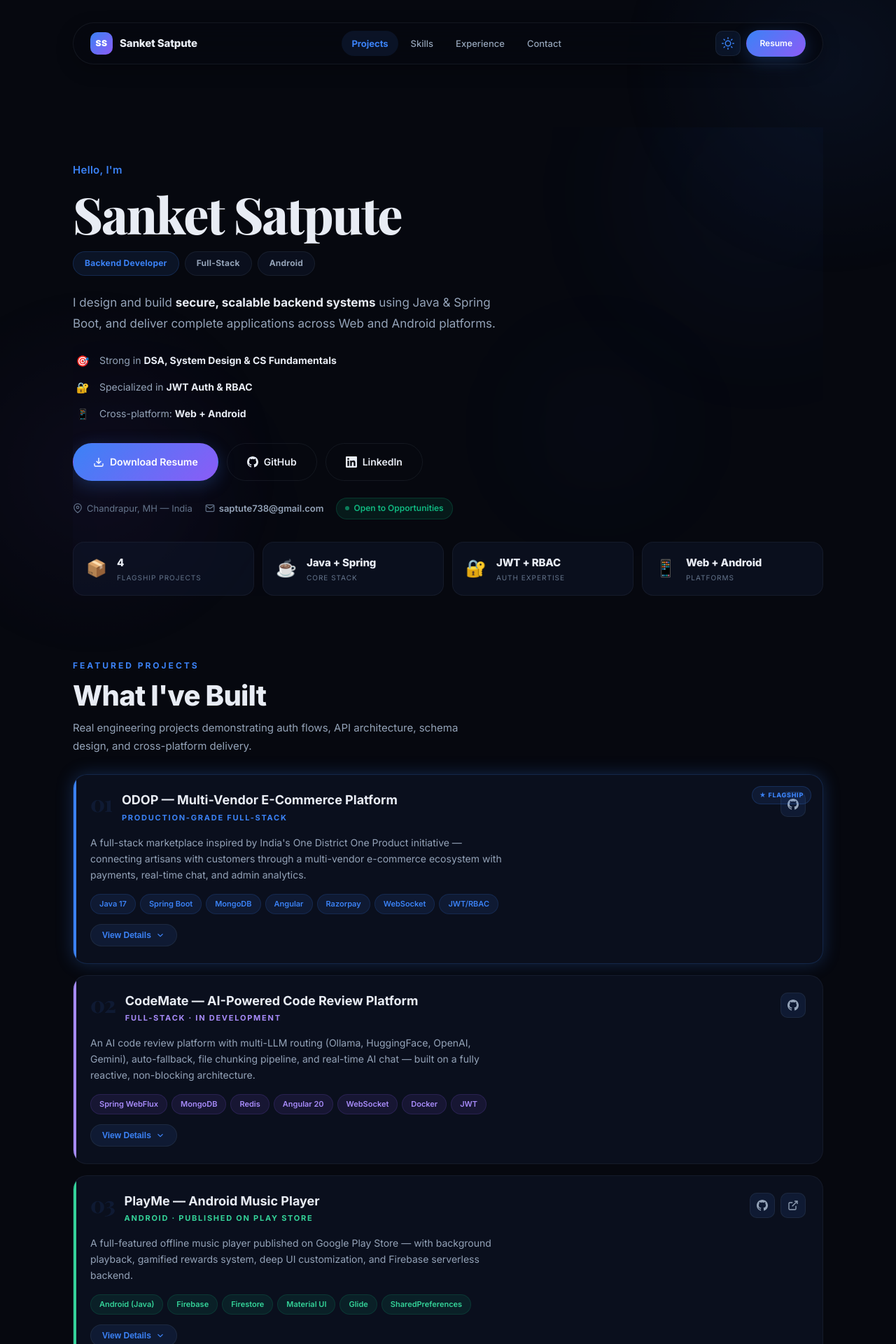
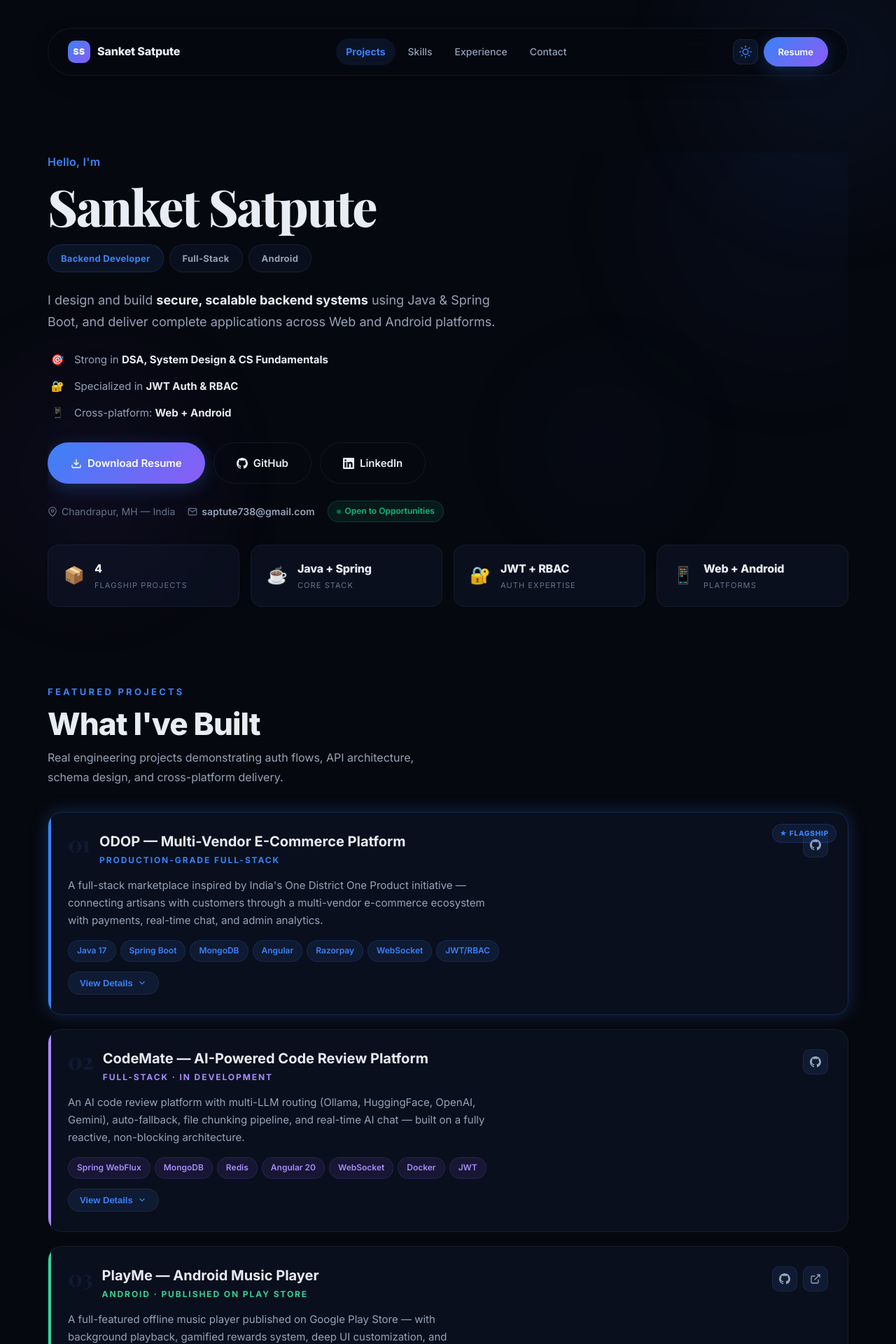
Before and after one commit to sanket-satpute/portfolio-new-3, a React (Vite) app: page / in a window 1280 px wide. Shown: the top 1920 px of the page at 70% size. Built offline with nearby package versions, Linux system fonts and the light colour scheme.

Commit message:
style: increase sizing across all sections for premium spacious feel

```diff
--- a/src/index.css
+++ b/src/index.css
@@ -177,12 +177,12 @@ ul {
    LAYOUT
    ================================================================ */
 .page {
-  max-width: 1120px;
+  max-width: 1200px;
   margin: 0 auto;
-  padding: 32px 24px 80px;
+  padding: 40px 28px 100px;
   display: flex;
   flex-direction: column;
-  gap: 90px;
+  gap: 110px;
 }
 
 /* ================================================================
@@ -225,7 +225,7 @@ ul {
   -webkit-backdrop-filter: blur(20px);
   background: var(--nav-bg);
   border-radius: 999px;
-  padding: 10px 24px;
+  padding: 12px 28px;
   border: 1px solid var(--glass-border);
   box-shadow: var(--shadow-soft);
   transition: all 0.3s ease;
@@ -241,7 +241,7 @@ ul {
   align-items: center;
   gap: 10px;
   font-weight: 800;
-  font-size: 15px;
+  font-size: 16px;
   letter-spacing: -0.01em;
 }
 
@@ -267,7 +267,7 @@ ul {
 .nav-links {
   display: flex;
   gap: 4px;
-  font-size: 13px;
+  font-size: 14px;
 }
 
 .nav-links a {
@@ -371,11 +371,11 @@ ul {
    BUTTONS
    ================================================================ */
 .btn {
-  padding: 10px 20px;
+  padding: 12px 24px;
   border-radius: 999px;
   border: 1px solid var(--glass-border);
   font-weight: 600;
-  font-size: 13px;
+  font-size: 14px;
   background: var(--bg-card);
   color: var(--text);
   cursor: pointer;
@@ -408,8 +408,8 @@ ul {
 }
 
 .btn--lg {
-  padding: 14px 28px;
-  font-size: 14px;
+  padding: 16px 32px;
+  font-size: 15px;
 }
 
 .btn--outline {
@@ -448,8 +448,8 @@ ul {
 }
 
 .btn--nav-resume {
-  font-size: 12px;
-  padding: 8px 18px;
+  font-size: 13px;
+  padding: 9px 20px;
 }
 
 /* ================================================================
@@ -457,7 +457,7 @@ ul {
    ================================================================ */
 .hero {
   position: relative;
-  padding: 48px 0 0;
+  /* padding: 56px 0 0; */
   overflow: hidden;
 }
 
@@ -568,7 +568,7 @@ ul {
 }
 
 .hero-greeting {
-  font-size: 15px;
+  font-size: 16px;
   font-weight: 600;
   color: var(--accent);
   letter-spacing: 0.02em;
@@ -590,9 +590,9 @@ ul {
 }
 
 .role-badge {
-  padding: 6px 16px;
+  padding: 8px 18px;
   border-radius: 999px;
-  font-size: 12px;
+  font-size: 13px;
   font-weight: 700;
   border: 1px solid var(--glass-border);
   background: var(--bg-card);
@@ -607,7 +607,7 @@ ul {
 }
 
 .hero-pitch {
-  font-size: 17px;
+  font-size: 18px;
   color: var(--text-secondary);
   max-width: 640px;
   line-height: 1.75;
@@ -628,7 +628,7 @@ ul {
   display: flex;
   align-items: center;
   gap: 10px;
-  font-size: 14px;
+  font-size: 15px;
   color: var(--text-secondary);
 }
 
@@ -657,7 +657,7 @@ ul {
   display: flex;
   flex-wrap: wrap;
   gap: 18px;
-  font-size: 13px;
+  font-size: 14px;
   color: var(--text-muted);
   align-items: center;
 }
@@ -719,8 +719,8 @@ ul {
 /* Proof Grid */
 .proof-grid {
   display: grid;
-  grid-template-columns: repeat(auto-fit, minmax(160px, 1fr));
-  gap: 12px;
+  grid-template-columns: repeat(auto-fit, minmax(180px, 1fr));
+  gap: 16px;
   margin-top: 8px;
 }
 
@@ -728,7 +728,7 @@ ul {
   display: flex;
   align-items: center;
   gap: 14px;
-  padding: 16px 18px;
+  padding: 20px 22px;
   border-radius: 16px;
   background: var(--bg-card);
   border: 1px solid var(--border);
@@ -749,13 +749,13 @@ ul {
 }
 
 .proof-value {
-  font-size: 15px;
+  font-size: 16px;
   font-weight: 800;
   letter-spacing: -0.01em;
 }
 
 .proof-label {
-  font-size: 10px;
+  font-size: 11px;
   color: var(--text-muted);
   text-transform: uppercase;
   letter-spacing: 0.1em;
@@ -768,7 +768,7 @@ ul {
 .section {
   display: flex;
   flex-direction: column;
-  gap: 28px;
+  gap: 36px;
 }
 
 .section-head {
@@ -778,7 +778,7 @@ ul {
 }
 
 .section-label {
-  font-size: 12px;
+  font-size: 13px;
   text-transform: uppercase;
   letter-spacing: 0.25em;
   color: var(--accent);
@@ -786,7 +786,7 @@ ul {
 }
 
 .section h2 {
-  font-size: clamp(26px, 3.5vw, 40px);
+  font-size: clamp(30px, 4vw, 44px);
   font-weight: 800;
   letter-spacing: -0.02em;
   line-height: 1.15;
@@ -795,7 +795,7 @@ ul {
 .section-sub {
   color: var(--text-secondary);
   max-width: 560px;
-  font-size: 15px;
+  font-size: 16px;
 }
 
 /* ================================================================
@@ -803,7 +803,7 @@ ul {
    ================================================================ */
 .project-grid {
   display: grid;
-  gap: 16px;
+  gap: 20px;
 }
 
 .project-card {
@@ -858,7 +858,7 @@ ul {
   position: absolute;
   top: 16px;
   right: 16px;
-  font-size: 9px;
+  font-size: 10px;
   font-weight: 800;
   letter-spacing: 0.08em;
   color: var(--accent);
@@ -869,7 +869,7 @@ ul {
 }
 
 .project-card-inner {
-  padding: 24px;
+  padding: 28px;
 }
 
 .project-header {
@@ -900,13 +900,13 @@ ul {
 }
 
 .project-header h3 {
-  font-size: 18px;
+  font-size: 20px;
   font-weight: 700;
   line-height: 1.3;
 }
 
 .project-type {
-  font-size: 11px;
+  font-size: 12px;
   letter-spacing: 0.16em;
   text-transform: uppercase;
   font-weight: 700;
@@ -960,7 +960,7 @@ ul {
   color: var(--text-secondary);
   max-width: 600px;
   line-height: 1.65;
-  font-size: 14px;
+  font-size: 15px;
 }
 
 /* Chips */
@@ -973,7 +973,7 @@ ul {
 .chip {
   padding: 4px 12px;
   border-radius: 999px;
-  font-size: 11px;
+  font-size: 12px;
   font-weight: 600;
   border: 1px solid var(--glass-border);
   background: var(--bg-card);
@@ -1016,7 +1016,7 @@ ul {
   border: 1px solid var(--glass-border);
   background: var(--accent-soft);
   color: var(--accent);
-  font-size: 12px;
+  font-size: 13px;
   font-weight: 600;
   cursor: pointer;
   transition: all 0.25s ease;
@@ -1041,7 +1041,7 @@ ul {
 }
 
 .project-label {
-  font-size: 11px;
+  font-size: 12px;
   text-transform: uppercase;
   letter-spacing: 0.18em;
   color: var(--accent);
@@ -1052,7 +1052,7 @@ ul {
 .project-columns ul {
   display: grid;
   gap: 8px;
-  font-size: 13px;
+  font-size: 14px;
   color: var(--text-secondary);
 }
 
@@ -1066,7 +1066,7 @@ ul {
   color: var(--accent);
   font-weight: 700;
   flex-shrink: 0;
-  font-size: 12px;
+  font-size: 13px;
   margin-top: 2px;
 }
 
@@ -1075,13 +1075,13 @@ ul {
    ================================================================ */
 .skills-grid {
   display: grid;
-  gap: 14px;
+  gap: 18px;
   grid-template-columns: repeat(auto-fit, minmax(260px, 1fr));
 }
 
 .skill-card {
   border-radius: 20px;
-  padding: 24px;
+  padding: 28px;
   background: var(--bg-card);
   border: 1px solid var(--border);
   transition: all 0.3s ease;
@@ -1103,7 +1103,7 @@ ul {
   position: absolute;
   top: 12px;
   right: 12px;
-  font-size: 9px;
+  font-size: 10px;
   font-weight: 800;
   letter-spacing: 0.08em;
   color: var(--accent);
@@ -1126,12 +1126,12 @@ ul {
 }
 
 .skill-card-header h3 {
-  font-size: 16px;
+  font-size: 18px;
   font-weight: 700;
 }
 
 .skill-desc {
-  font-size: 12px;
+  font-size: 13px;
   color: var(--text-muted);
   margin-top: 2px;
 }
@@ -1141,13 +1141,13 @@ ul {
    ================================================================ */
 .approach-grid {
   display: grid;
-  gap: 14px;
+  gap: 18px;
   grid-template-columns: repeat(auto-fit, minmax(240px, 1fr));
 }
 
 .approach-card {
   border-radius: 20px;
-  padding: 24px;
+  padding: 28px;
   background: var(--bg-card);
   border: 1px solid var(--border);
   transition: all 0.3s ease;
@@ -1167,12 +1167,12 @@ ul {
 }
 
 .approach-card h4 {
-  font-size: 15px;
+  font-size: 16px;
   font-weight: 700;
 }
 
 .approach-card p {
-  font-size: 13px;
+  font-size: 14px;
   color: var(--text-secondary);
   line-height: 1.6;
 }
@@ -1183,7 +1183,7 @@ ul {
 .experience-timeline {
   display: flex;
   flex-direction: column;
-  gap: 16px;
+  gap: 20px;
 }
 
 .exp-card {
@@ -1218,7 +1218,7 @@ ul {
 }
 
 .exp-card-content {
-  padding: 28px 28px 28px 32px;
+  padding: 32px 32px 32px 36px;
 }
 
 .exp-header {
@@ -1229,15 +1229,15 @@ ul {
 }
 
 .exp-icon-wrap {
-  width: 48px;
-  height: 48px;
+  width: 52px;
+  height: 52px;
   border-radius: 14px;
   background: var(--accent-soft);
   border: 1px solid var(--border-hover);
   display: flex;
   align-items: center;
   justify-content: center;
-  font-size: 22px;
+  font-size: 24px;
   flex-shrink: 0;
 }
 
@@ -1247,14 +1247,14 @@ ul {
 }
 
 .exp-meta h3 {
-  font-size: 17px;
+  font-size: 19px;
   font-weight: 700;
   line-height: 1.3;
   margin-bottom: 4px;
 }
 
 .exp-org {
-  font-size: 13px;
+  font-size: 14px;
   color: var(--text-secondary);
   margin-bottom: 8px;
 }
@@ -1270,7 +1270,7 @@ ul {
   border-radius: 999px;
   background: var(--accent-soft);
   color: var(--accent);
-  font-size: 11px;
+  font-size: 12px;
   font-weight: 700;
   border: 1px solid var(--border-hover);
 }
@@ -1280,7 +1280,7 @@ ul {
   border-radius: 999px;
   background: var(--bg-card);
   color: var(--text-muted);
-  font-size: 11px;
+  font-size: 12px;
   font-weight: 700;
   border: 1px solid var(--glass-border);
   text-transform: uppercase;
@@ -1291,7 +1291,7 @@ ul {
   display: grid;
   gap: 10px;
   color: var(--text-secondary);
-  font-size: 14px;
+  font-size: 15px;
   line-height: 1.6;
 }
 
@@ -1330,7 +1330,7 @@ ul {
 }
 
 .contact-cta-inner {
-  padding: 40px 32px 28px;
+  padding: 48px 36px 32px;
   display: flex;
   flex-direction: column;
   gap: 24px;
@@ -1351,7 +1351,7 @@ ul {
 }
 
 .contact-item {
-  padding: 22px 24px;
+  padding: 26px 28px;
   display: flex;
   align-items: center;
   gap: 14px;
@@ -1364,8 +1364,8 @@ ul {
 }
 
 .contact-item-icon {
-  width: 40px;
-  height: 40px;
+  width: 44px;
+  height: 44px;
   border-radius: 12px;
   background: var(--accent-soft);
   display: flex;
@@ -1376,7 +1376,7 @@ ul {
 }
 
 .contact-label {
-  font-size: 11px;
+  font-size: 12px;
   font-weight: 700;
   color: var(--text-muted);
   text-transform: uppercase;
@@ -1386,7 +1386,7 @@ ul {
 .contact-item a,
 .contact-item span {
   font-weight: 600;
-  font-size: 14px;
+  font-size: 15px;
   color: var(--text);
   word-break: break-word;
 }
```
